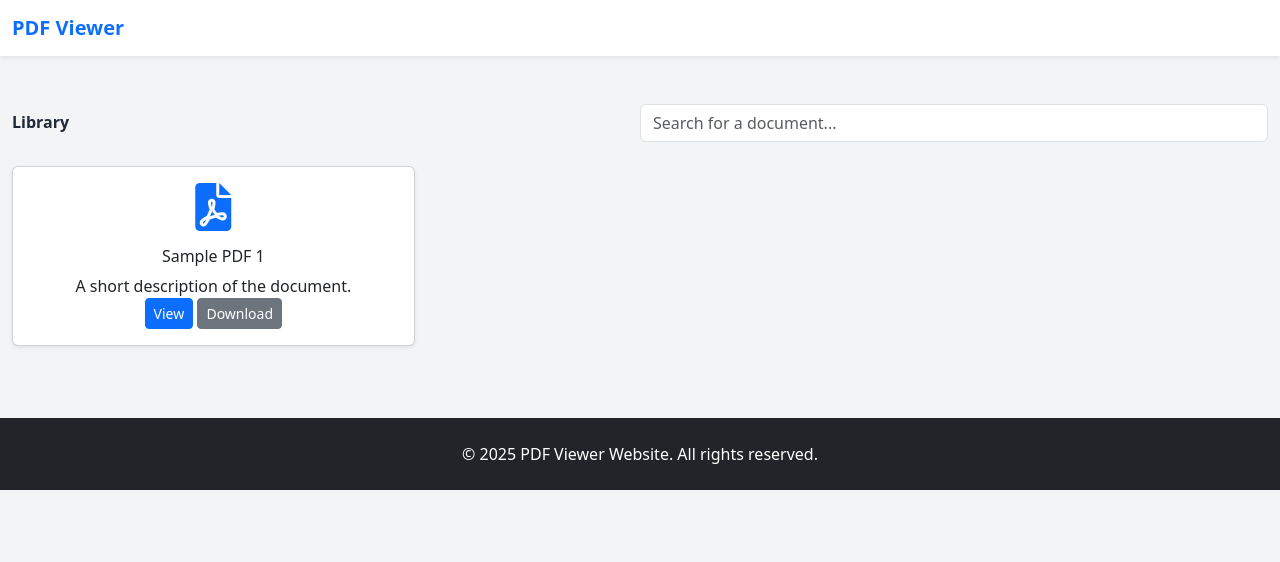
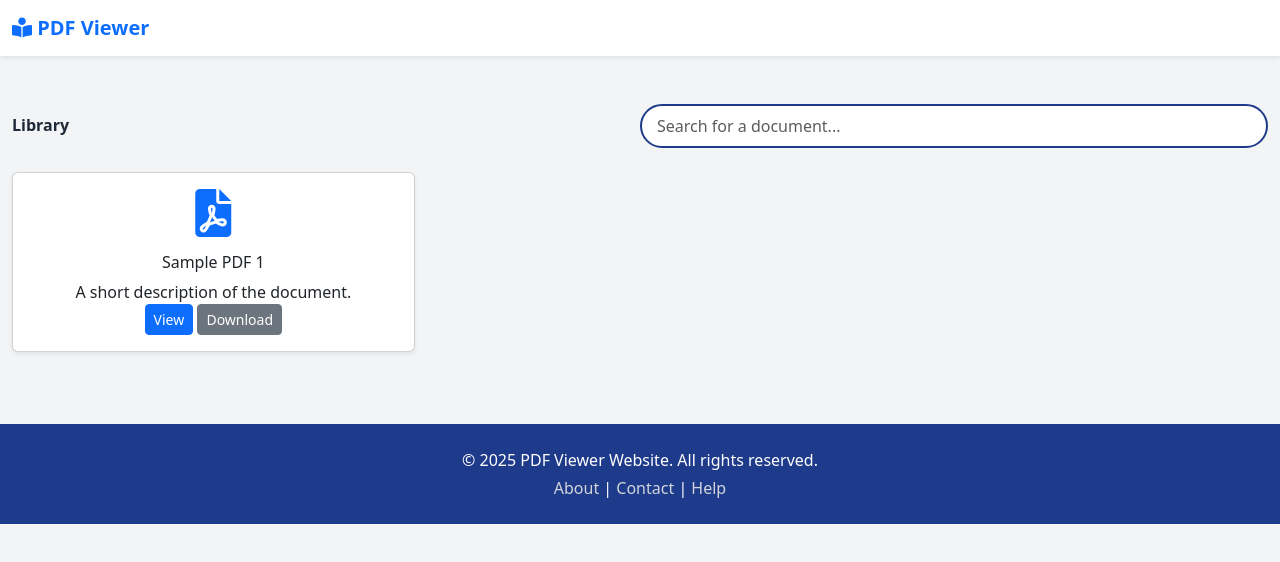
Before and after one commit to jiteshprakash51/DocView, a plain HTML site: page library.html in a window 1280 px wide. Drawn offline with nearby package versions, Linux system fonts and the light colour scheme.

Commit message:
Update library.html

```diff
--- a/library.html
+++ b/library.html
@@ -13,12 +13,42 @@
 
   <!-- Font Awesome (optional, for icons) -->
   <link rel="stylesheet" href="https://cdnjs.cloudflare.com/ajax/libs/font-awesome/6.0.0/css/all.min.css">
+
+  <!-- Custom CSS -->
+  <style>
+    .card:hover {
+      transform: scale(1.05);
+      transition: transform 0.3s ease-in-out;
+    }
+    .search-bar {
+      border-radius: 9999px;
+      border: 2px solid #1e3a8a;
+      padding: 8px 15px;
+    }
+    .search-bar:focus {
+      outline: none;
+      box-shadow: 0 0 10px rgba(30, 58, 138, 0.5);
+    }
+    .footer {
+      background-color: #1e3a8a;
+      color: #ffffff;
+    }
+    .footer a {
+      color: #d1d5db;
+    }
+    .footer a:hover {
+      color: #ffffff;
+    }
+  </style>
 </head>
 <body class="bg-gray-100 text-gray-800">
+
   <!-- Navigation Bar -->
   <nav class="navbar navbar-expand-lg navbar-light bg-white shadow-sm sticky-top">
     <div class="container">
-      <a class="navbar-brand text-primary fw-bold" href="index.html">PDF Viewer</a>
+      <a class="navbar-brand text-primary fw-bold" href="index.html">
+        <i class="fas fa-book-reader"></i> PDF Viewer
+      </a>
       <button class="navbar-toggler" type="button" data-bs-toggle="collapse" data-bs-target="#navbarNav" aria-controls="navbarNav" aria-expanded="false" aria-label="Toggle navigation">
         <span class="navbar-toggler-icon"></span>
       </button>
@@ -43,7 +73,7 @@
     <div class="container">
       <div class="d-flex justify-content-between align-items-center mb-4">
         <h1 class="fw-bold">Library</h1>
-        <input type="text" class="form-control w-50" id="searchBar" placeholder="Search for a document...">
+        <input type="text" class="form-control search-bar w-50" id="searchBar" placeholder="Search for a document...">
       </div>
       <div class="row" id="libraryContainer">
         <!-- Example PDF Item -->
@@ -58,15 +88,21 @@
             </div>
           </div>
         </div>
-        <!-- Add more PDF items dynamically -->
+        <!-- Add more items dynamically -->
+        <!-- Example placeholder for dynamic items -->
       </div>
     </div>
   </section>
 
   <!-- Footer -->
-  <footer class="bg-dark text-white py-4">
+  <footer class="footer py-4">
     <div class="container text-center">
-      <p class="mb-0">&copy; 2025 PDF Viewer Website. All rights reserved.</p>
+      <p class="mb-1">&copy; 2025 PDF Viewer Website. All rights reserved.</p>
+      <p>
+        <a href="about.html">About</a> |
+        <a href="contact.html">Contact</a> |
+        <a href="help.html">Help</a>
+      </p>
     </div>
   </footer>
 
@@ -82,10 +118,10 @@
       const query = searchBar.value.toLowerCase();
       const items = libraryContainer.getElementsByClassName('col-md-4');
 
-      for (let item of items) {
+      Array.from(items).forEach(item => {
         const title = item.querySelector('.card-title').textContent.toLowerCase();
         item.style.display = title.includes(query) ? '' : 'none';
-      }
+      });
     });
   </script>
 </body>
```
